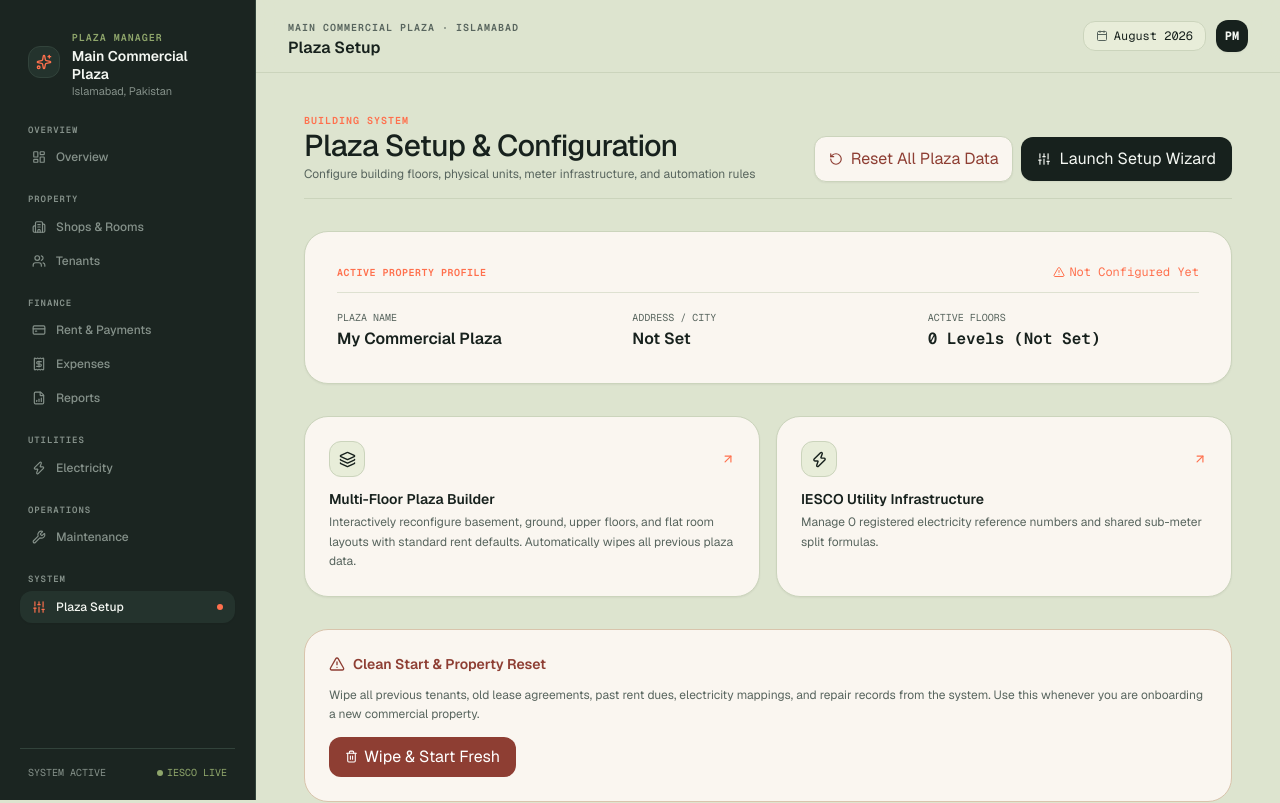
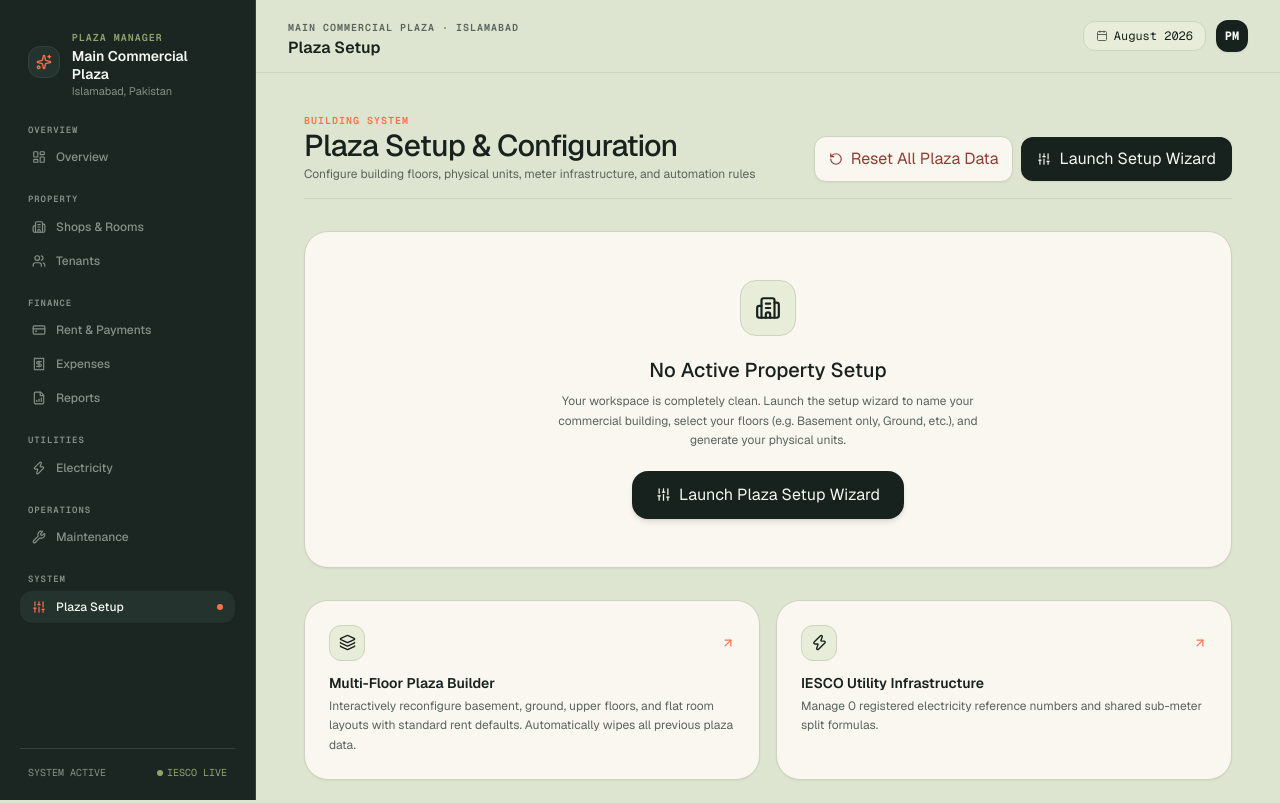
Before and after one commit to ArhamAmjad96/Plzaza, a Next.js app: page /settings in a window 1280 px wide. Shown: the top 803 px of the page. Built offline with nearby package versions, Linux system fonts and the light colour scheme; no server answers; the database is empty.

Commit message:
feat: hide active property profile until plaza is actually configured and show clean setup onboarding

```diff
--- a/components/settings/SettingsManager.tsx
+++ b/components/settings/SettingsManager.tsx
@@ -32,6 +32,14 @@ export default function SettingsManager({
   const router = useRouter();
   const [showSetupWizard, setShowSetupWizard] = useState(false);
   const [resetting, setResetting] = useState(false);
+
+  const isConfigured = Boolean(
+    plaza.name &&
+    plaza.name.trim().length > 0 &&
+    plaza.floors &&
+    plaza.floors.length > 0 &&
+    plaza.active !== false
+  );
 
   async function handleResetPlaza() {
     const confirmName = window.prompt(
@@ -92,30 +100,24 @@ export default function SettingsManager({
         </div>
       </div>
 
-      {/* ─── Active Plaza Overview ─── */}
+      {/* ─── Active Plaza Profile OR Empty Setup Invitation ─── */}
+      {isConfigured ? (
         <section className="bg-[#FAF6F0] rounded-3xl border border-[#CBD4BC] p-6 sm:p-8 space-y-4 shadow-xs">
           <div className="flex items-center justify-between border-b border-[#CBD4BC]/60 pb-3">
             <span className="text-[10px] font-semibold uppercase tracking-wider text-[#FF704D] font-mono">
               ACTIVE PROPERTY PROFILE
             </span>
-          {plaza.floors && plaza.floors.length > 0 ? (
             <span className="text-xs font-mono text-[#8FA66B] flex items-center gap-1">
               <ShieldCheck size={12} />
-              <span>Configured ({plaza.floors.length} Level{plaza.floors.length > 1 ? "s" : ""})</span>
+              <span>Configured ({plaza.floors!.length} Level{plaza.floors!.length > 1 ? "s" : ""})</span>
             </span>
-          ) : (
-            <span className="text-xs font-mono text-[#FF704D] flex items-center gap-1">
-              <AlertTriangle size={12} />
-              <span>Not Configured Yet</span>
-            </span>
-          )}
           </div>
 
           <div className="grid grid-cols-1 sm:grid-cols-3 gap-6 text-xs">
             <div>
               <span className="text-[10px] uppercase font-mono text-[#58655E]">Plaza Name</span>
               <p className="text-base font-semibold text-[#17211D] mt-0.5">
-              {plaza.name || "Untitled Plaza"}
+                {plaza.name}
               </p>
             </div>
             <div>
@@ -127,13 +129,34 @@ export default function SettingsManager({
             <div>
               <span className="text-[10px] uppercase font-mono text-[#58655E]">Active Floors</span>
               <p className="text-base font-mono font-semibold text-[#17211D] mt-0.5">
-              {plaza.floors && plaza.floors.length > 0
-                ? `${plaza.floors.length} Level${plaza.floors.length > 1 ? "s" : ""} (${plaza.floors.join(", ")})`
-                : "0 Levels (Not Set)"}
+                {plaza.floors!.length} Level{plaza.floors!.length > 1 ? "s" : ""} ({plaza.floors!.join(", ")})
               </p>
             </div>
           </div>
         </section>
+      ) : (
+        <section className="bg-[#FAF6F0] rounded-3xl border border-[#CBD4BC] p-8 sm:p-12 text-center space-y-5 shadow-xs">
+          <div className="mx-auto w-14 h-14 rounded-2xl bg-[#E8EDD9] border border-[#CBD4BC] flex items-center justify-center text-[#17211D]">
+            <Building2 size={26} />
+          </div>
+          <div className="max-w-md mx-auto space-y-2">
+            <h2 className="text-xl font-medium text-[#17211D]">No Active Property Setup</h2>
+            <p className="text-xs text-[#58655E] leading-relaxed">
+              Your workspace is completely clean. Launch the setup wizard to name your commercial building, select your floors (e.g. Basement only, Ground, etc.), and generate your physical units.
+            </p>
+          </div>
+          <div>
+            <button
+              type="button"
+              onClick={() => setShowSetupWizard(true)}
+              className="inline-flex items-center gap-2 px-6 py-3 rounded-2xl bg-[#17211D] text-[#F4F7F2] text-xs font-semibold hover:bg-[#24332D] transition shadow-md"
+            >
+              <Sliders size={15} />
+              <span>Launch Plaza Setup Wizard</span>
+            </button>
+          </div>
+        </section>
+      )}
 
       {/* ─── Quick Tools Grid ─── */}
       <section className="grid grid-cols-1 md:grid-cols-2 gap-4">
--- a/lib/units/service.ts
+++ b/lib/units/service.ts
@@ -51,11 +51,11 @@ export interface UnitElectricitySetup {
 
 let dynamicPlazaMemory: PlazaItem = {
   id: 1,
-  name: "My Commercial Plaza",
+  name: "",
   address: "",
   description: "",
   floors: [],
-  active: true,
+  active: false,
 };
 
 // Flexible in-memory units array
@@ -124,11 +124,11 @@ export async function resetAllPlazaData(options?: {
   // 3. Update plaza profile if options provided
   dynamicPlazaMemory = {
     id: plaza.id,
-    name: options?.name?.trim() || "My Commercial Plaza",
+    name: options?.name?.trim() || "",
     address: options?.address?.trim() || "",
     description: "",
     floors: options?.floors || [],
-    active: true,
+    active: Boolean(options?.name && options?.floors && options.floors.length > 0),
   };
 
   try {
@@ -138,7 +138,7 @@ export async function resetAllPlazaData(options?: {
       location: dynamicPlazaMemory.address,
       description: dynamicPlazaMemory.description,
       floors: dynamicPlazaMemory.floors,
-      active: true,
+      active: dynamicPlazaMemory.active,
     });
   } catch {}
 }
@@ -193,9 +193,16 @@ export async function getPrimaryPlaza(): Promise<PlazaItem> {
       .maybeSingle();
 
     if (!error && plaza) {
+      const hasFloors = Array.isArray(plaza.floors) && plaza.floors.length > 0;
+      const isConfigured = Boolean(plaza.name && plaza.name.trim().length > 0 && hasFloors && plaza.active !== false);
+
       return {
-        ...plaza,
-        floors: plaza.floors || dynamicPlazaMemory.floors || [],
+        id: plaza.id,
+        name: isConfigured ? plaza.name : "",
+        address: isConfigured ? (plaza.location || plaza.address || "") : "",
+        description: isConfigured ? plaza.description : "",
+        floors: isConfigured ? plaza.floors : [],
+        active: isConfigured,
       };
     }
   } catch {
```
Lines whose indentation alone changed are shown as unchanged.
